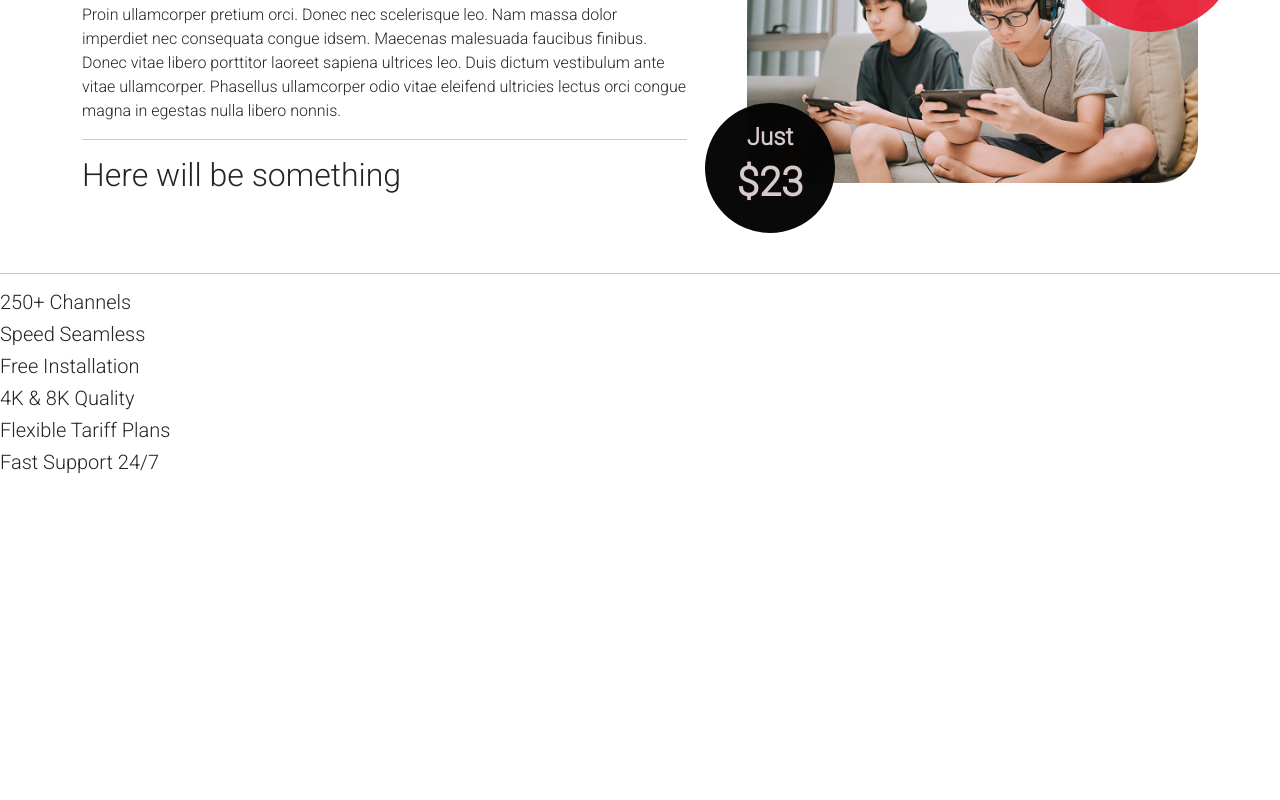
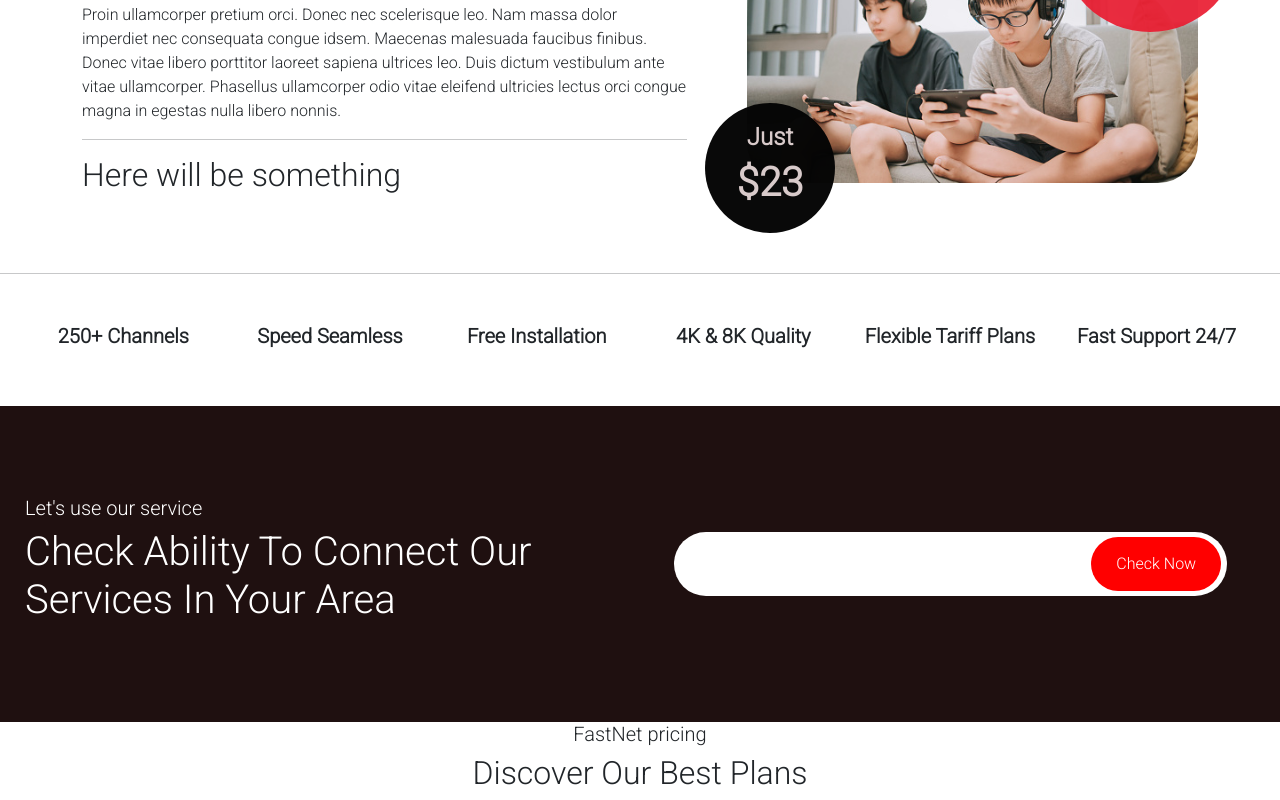
Before and after one commit to sourabahmed/fastnet-client-side, a React (Create React App) app: page / in a window 1280 px wide. Shown: the part 1472-2272 px from the top of the page. Before the commit the page ends 1954 px from the top, so only its background shows below. Built offline with nearby package versions, Linux system fonts and the light colour scheme.

Commit message:
check-ability-added

```diff
--- /dev/null
+++ b/src/pages/Home/CheckAbility/CheckAbility.css
@@ -0,0 +1,43 @@
+
+.check{
+    display: grid;
+    grid-template-columns: repeat(2, 1fr);
+    background-color: rgb(31, 16, 16);
+    padding: 90px 25px;
+    color: white;
+    text-align: left;
+}
+.check-input{
+    display: flex;
+    justify-content: center;
+    align-items: center;
+}
+.check-input input[type="email"]{
+    padding: 20px;
+    width: 90%;
+    border-radius: 50px;
+    outline-style: none;
+    border: none;
+}
+
+.check-input input[type="button"]{
+    margin-left: -136px;
+    padding: 15px 25px;
+    border-radius: 50px;
+    border: none;
+    color: rgb(255, 255, 255);
+    background-color: red;
+}
+
+@media only screen and (max-width:668px){
+    .check{
+        grid-template-columns: repeat(1, 1fr);
+        text-align: left;
+    }
+    .check-input{
+        margin-top: 35px;
+    }
+    .check-input input[type="email"]{
+        width: 100%;
+    }
+}
--- /dev/null
+++ b/src/pages/Home/CheckAbility/CheckAbility.js
@@ -0,0 +1,19 @@
+import React from 'react';
+import './CheckAbility.css'
+
+const CheckAbility = () => {
+    return (
+        <div className="check">
+            <div className="check-text">
+                <h5>Let's use our service</h5>
+                <h1>Check Ability To Connect Our <br /> Services In Your Area</h1>
+            </div>
+            <div className=" check-input">
+                <input type="email" name="" id="" />
+                <input type="button" value="Check Now" />
+            </div>
+        </div>
+    );
+};
+
+export default CheckAbility;
--- a/src/pages/Home/Home/Home.js
+++ b/src/pages/Home/Home/Home.js
@@ -1,8 +1,10 @@
 import React from 'react';
 import About from '../About/About';
 import Banner from '../Banner/Banner';
+import CheckAbility from '../CheckAbility/CheckAbility';
 import Features from '../Features/Features';
 import Key from '../Key/Key';
+import Services from '../Services/Services';
 
 const Home = () => {
     return (
@@ -12,6 +14,8 @@ const Home = () => {
             <Features></Features>
             <About></About>
             <Key></Key>
+            <CheckAbility></CheckAbility>
+            <Services></Services>
         </div>
     );
 };
--- a/src/pages/Home/Key/Key.css
+++ b/src/pages/Home/Key/Key.css
@@ -0,0 +1,19 @@
+
+.key{
+    display: grid;
+    grid-template-columns: repeat(6, 1fr);
+    margin: 50px 20px;
+    text-align: center;
+}
+.key-value h5{
+    font-weight: bold;
+}
+
+@media only screen and (max-width:668px) {
+    .key{
+        grid-template-columns: repeat(2, 1fr);
+    }
+    .key-value{
+        margin: 20px;
+    }
+}
--- a/src/pages/Home/Key/Key.js
+++ b/src/pages/Home/Key/Key.js
@@ -1,4 +1,5 @@
 import React from 'react';
+import './Key.css';
 
 const Key = () => {
     return (
--- /dev/null
+++ b/src/pages/Home/Services/Services.js
@@ -0,0 +1,14 @@
+import React from 'react';
+
+const Services = () => {
+    return (
+        <div>
+            <div className="text-center">
+                <h5>FastNet pricing</h5>
+                <h2>Discover Our Best Plans</h2>
+            </div>
+        </div>
+    );
+};
+
+export default Services;
```
Also changed, not shown: src/pages/Home/Services/Services.css (added).
